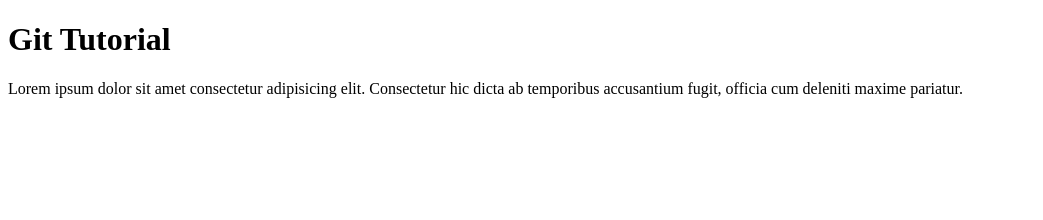
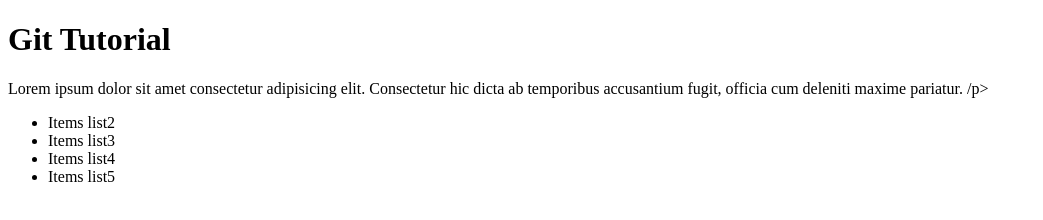
Before and after one commit to emailrsingh2/git-tutorial, a plain HTML site: page index.html in a window 1280 px wide. Shown: the whole page, without its empty margins (0-1043 px from the left). Drawn offline with Linux system fonts and the light colour scheme.

Commit message:
Added Items

```diff
--- a/index.html
+++ b/index.html
@@ -10,7 +10,14 @@
     <p>
       Lorem ipsum dolor sit amet consectetur adipisicing elit. Consectetur hic
       dicta ab temporibus accusantium fugit, officia cum deleniti maxime
-      pariatur.
+      pariatur. /p>
     </p>
+
+    <ul>
+      <li>Items list2</li>
+      <li>Items list3</li>
+      <li>Items list4</li>
+      <li>Items list5</li>
+    </ul>
   </body>
 </html>
```
